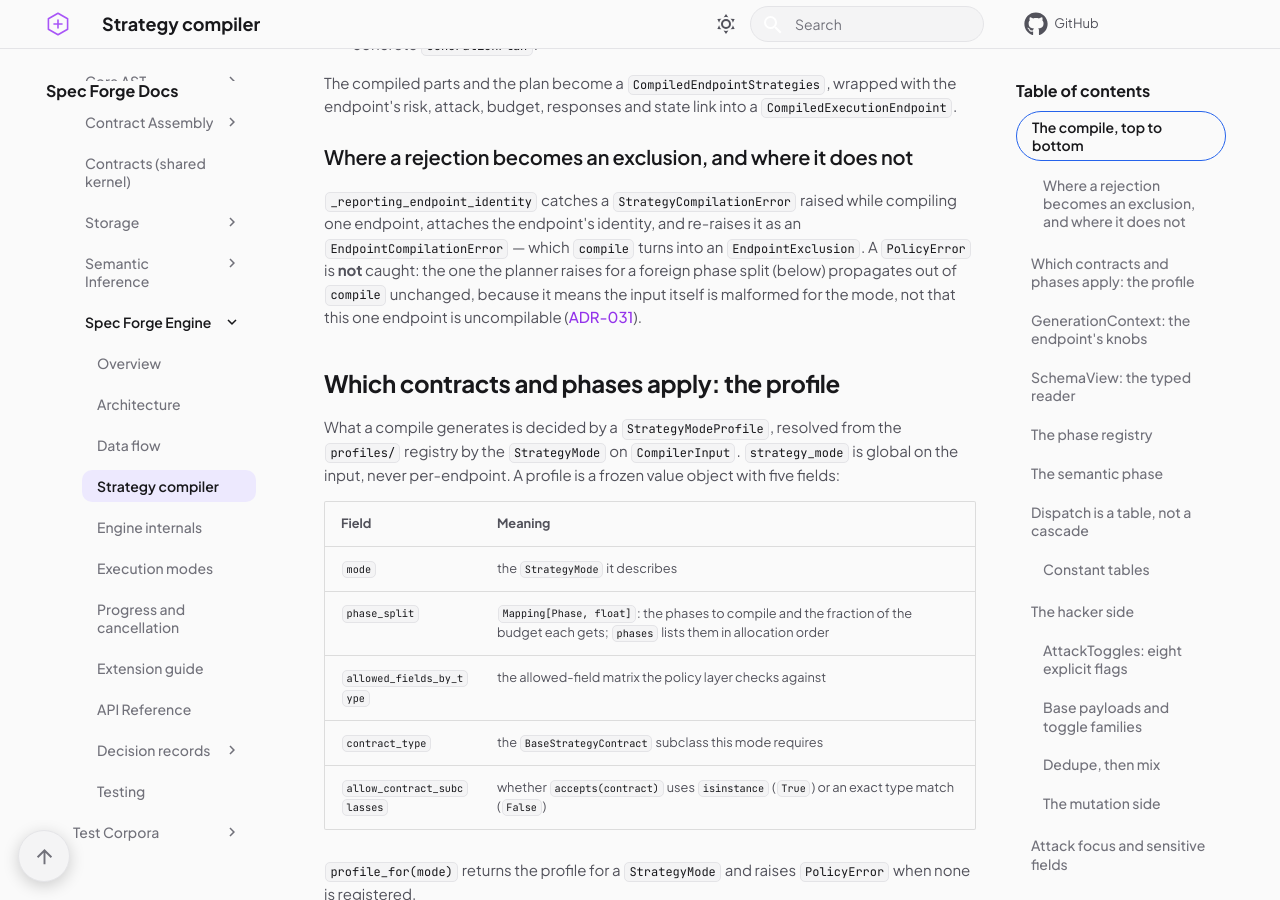
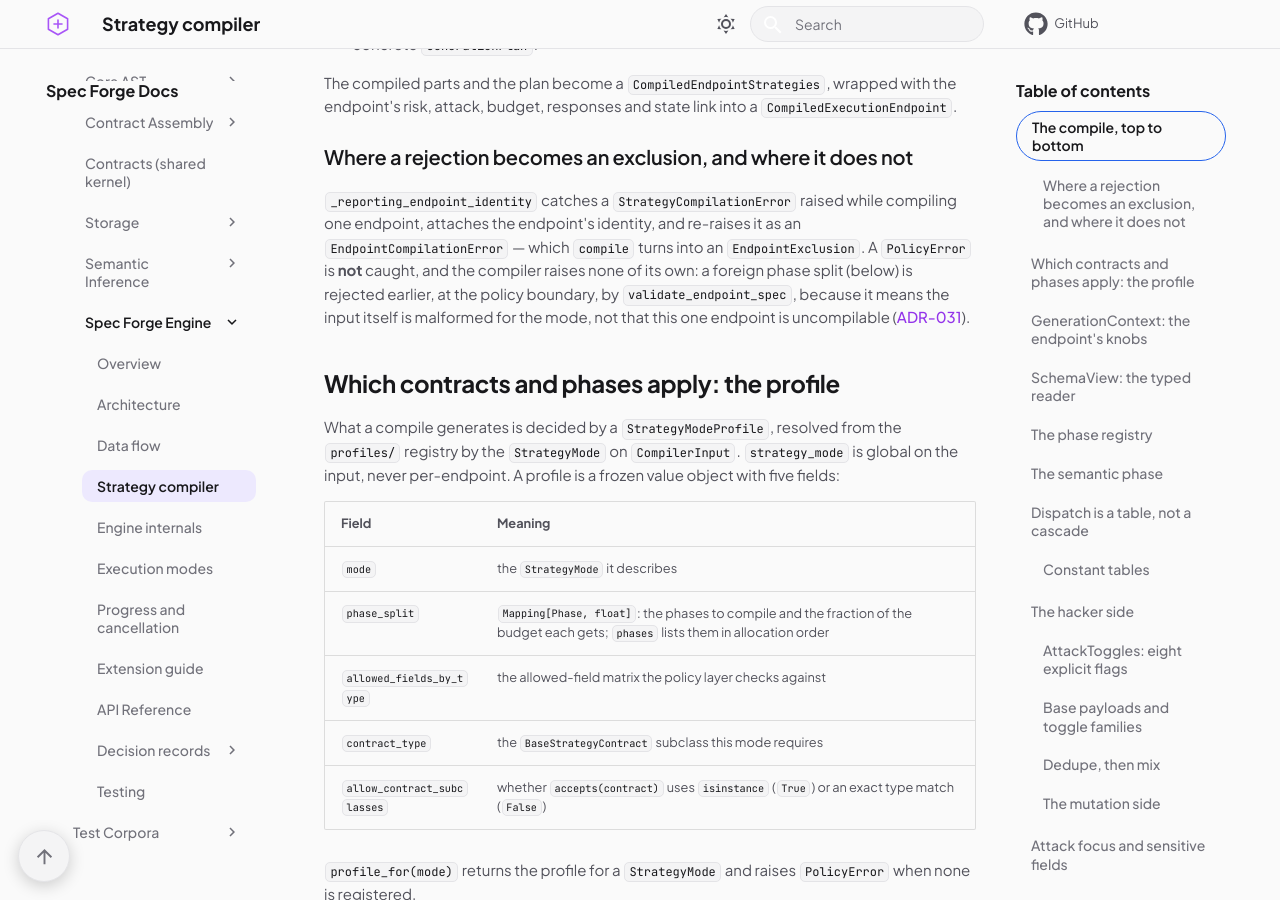
Before and after one commit to Spec-Forge-Testing/specforge-docs, an MkDocs documentation site: the page built from docs/modules/specforge-engine/strategy-compiler.md, in a window 1280 px wide and 900 px high, scrolled down 795 px. Built offline with MkDocs 1.6.1 and Material for MkDocs 9.7.7, drawn with Linux system fonts in a browser that asks for light colours; comment, search, counter and statistics services are not loaded; some of the changed text lies outside the part shown.

Commit message:
docs(engine): the compiler and extension pages point at shared/ and the policy boundary

```diff
--- a/docs/modules/specforge-engine/strategy-compiler.md
+++ b/docs/modules/specforge-engine/strategy-compiler.md
@@ -42,10 +42,11 @@ with the endpoint's risk, attack, budget, responses and state link into a
 `_reporting_endpoint_identity` catches a `StrategyCompilationError` raised
 while compiling one endpoint, attaches the endpoint's identity, and re-raises it
 as an `EndpointCompilationError` — which `compile` turns into an
-`EndpointExclusion`. A `PolicyError` is **not** caught: the one the planner
-raises for a foreign phase split (below) propagates out of `compile`
-unchanged, because it means the input itself is malformed for the mode, not
-that this one endpoint is uncompilable ([ADR-031](adr/compiler.md#adr-031)).
+`EndpointExclusion`. A `PolicyError` is **not** caught, and the compiler raises
+none of its own: a foreign phase split (below) is rejected earlier, at the policy
+boundary, by `validate_endpoint_spec`, because it means the input itself is
+malformed for the mode, not that this one endpoint is uncompilable
+([ADR-031](adr/compiler.md#adr-031)).
 
 ## Which contracts and phases apply: the profile
 
@@ -216,7 +217,8 @@ builders ([ADR-016](adr/compiler.md#adr-016)).
 | `fields/default/valid.py` | `SchemaType → valid builder` |
 | `fields/default/boundary.py` | `SchemaType → boundary builder` |
 | `fields/default/invalid.py` | `SchemaType → invalid builder` |
-| `fields/default/constraints.py` | `SchemaFormat → regex pattern`; the date-range builders `DATE_RANGE_STRATEGIES` |
+| `constants.py` | `FORMAT_PATTERNS`: `SchemaFormat → regex pattern` |
+| `fields/default/constraints.py` | the date-range builders `DATE_RANGE_STRATEGIES`, and `regex_strategy` over `FORMAT_PATTERNS` |
 | `fields/hacker/payloads.py` | `SchemaType → base-payload builder`; the toggle-family table |
 
 Two overrides ride on top of the type dispatch. The boundary phase shrinks any
@@ -377,8 +379,9 @@ object, built in one place, never mutated afterwards
 - `phase_split` is the budget's own split when it declares one, otherwise the
   profile's — grown on the `attack` share by aggressiveness through
   `derive_attack_split` when the mode has an attack phase. A budget that
-  declares a phase outside the mode's split is a `PolicyError`, raised by the
-  planner and propagated out of `compile`.
+  declares a phase outside the mode's split is a `PolicyError` raised by
+  `validate_endpoint_spec` at the policy boundary; the planner takes a declared
+  split as already validated.
 - `estimated_combinations` is `estimate_parameter_space` over every zone's
   parameters, capped at `COMBINATION_SPACE_CAP` (10⁹).
 - `allowed_combinations` clamps the estimate into `1..max_combinations_per_case`.
```
Also changed, not shown: other parts of docs/modules/specforge-engine/strategy-compiler.md (+1 -1 lines), docs/modules/specforge-engine/extension-guide.md (+9 -5 lines).
